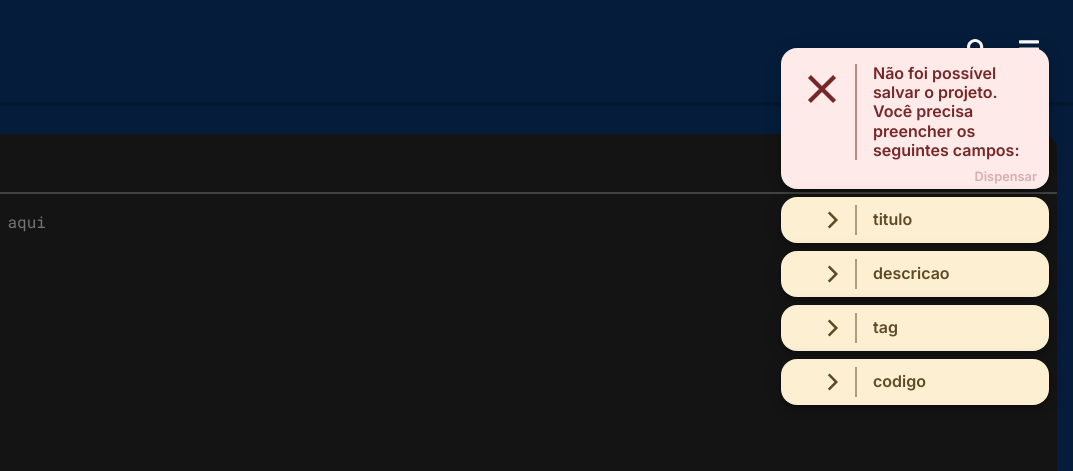
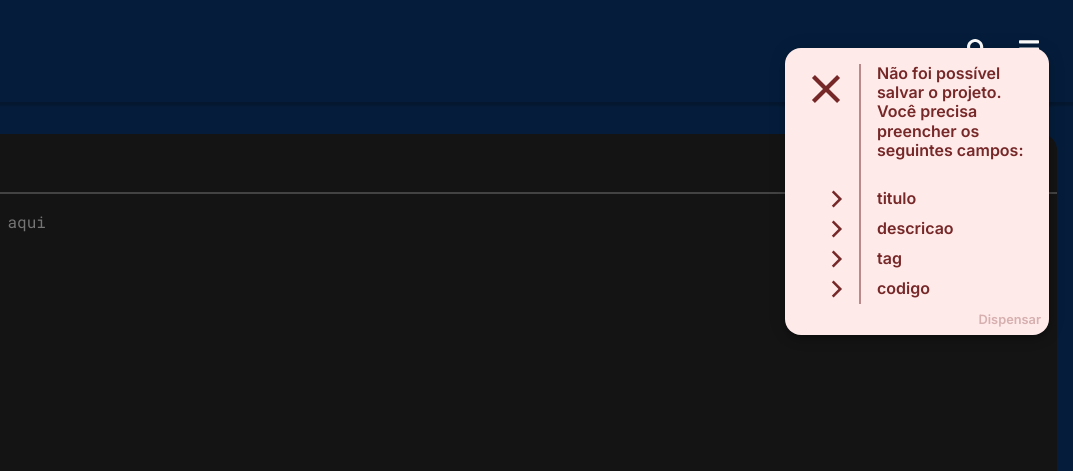
Before and after one commit to vcdomith/codi_bites_v2, a plain HTML site: page index.html in a window 1280 px wide. Both pictures are taken after a click on the button "Salvar projeto". Shown: the top 471 px of the page, 207-1280 px from the left. Drawn offline with nearby package versions, Linux system fonts and the light colour scheme.

Commit message:
Funcionalidades Notificações + CSS

```diff
--- a/index.html
+++ b/index.html
@@ -126,16 +126,7 @@
 
         <!-- Notificações -->
         <ul id="notificacoes" class="hidden notificacoes">
-
-
         </ul>
-
-        <!-- Essas notificações são apenas templates, elas vão ser criadas pela função propria dentro da lógica do salvaProjeto() -->
-        <div id="notificacao-salvar" class="notificacao notificacao-salvar hidden">Projeto salvo com sucesso!</div>
-        <div id="notificacao-erro" class="notificacao notificacao-erro hidden">Não foi possível salvar o projeto. Você precisa preencher os seguintes campos:
-            <!-- Viria uma lista com todos os campos vazios em seguida. -->
-        </div>
-
     </sec>
 </body>
 </html>
--- a/scripts/projetoObject.js
+++ b/scripts/projetoObject.js
@@ -18,16 +18,16 @@ function createNewElement(elementTag, elementClass, elementContent = '') {
 
 const listaNotificacoes = document.getElementById('notificacoes')
 
+function criaNotificacao(tipoNotificacao, elemento = '', parent) {
 
-function criaNotificacao(tipoNotificacao, elemento = '') {
-
+    // Instancia um objeto com a base de elementos para cada tipo de notificação('sucesso', 'erro' e 'extra') para ser acessado na função se comporte diferente dependendo de qual input
     const tiposNotificacoes = {
 
-        salvar: {
+        sucesso: {
 
-            tipo: 'salvar',
+            tipo: 'sucesso',
             svg: '<svg fill="#000000" viewBox="0 0 32 32" xmlns="http://www.w3.org/2000/svg" class="informacao-svg"><path d="M5 16.577l2.194-2.195 5.486 5.484L24.804 7.743 27 9.937l-14.32 14.32z"/></svg>',
-            texto: 'Projeto salvo com sucesso!',
+            texto: elemento,
 
         },
 
@@ -35,7 +35,7 @@ function criaNotificacao(tipoNotificacao, elemento = '') {
 
             tipo: 'erro',
             svg: '<svg fill="#000000" width="100%" height="100%" viewBox="0 0 32 32" xmlns="http://www.w3.org/2000/svg" class="informacao-svg"><path d="M7.004 23.087l7.08-7.081-7.07-7.071L8.929 7.02l7.067 7.069L23.084 7l1.912 1.913-7.089 7.093 7.075 7.077-1.912 1.913-7.074-7.073L8.917 25z"/></svg>',
-            texto: 'Não foi possível salvar o projeto. Você precisa preencher os seguintes campos:',
+            texto: elemento,
 
         },
 
@@ -48,34 +48,54 @@ function criaNotificacao(tipoNotificacao, elemento = '') {
         }
     }
 
+    // Acessa o objeto com os templates e seleciona um dos objetos internos para criar o elemento baseado na chave acessada
     const notificacao = tiposNotificacoes[tipoNotificacao]
 
-    const notificacaoSalvar = createNewElement('li', 'notificacao')
-    notificacaoSalvar.classList.add(`notificacao-${notificacao.tipo}`)
-    notificacaoSalvar.setAttribute('id', `notificacao-${notificacao.tipo}`)
+    // Bloco que assegura que só tenha uma notificação de cada tipo ativa por vez. Menos as 'extra's que são lidadas no escopo da função criaProjeto() porque lá é onde está o Array de elementos vazios.
+    const notificacaoExiste = document.getElementById(`notificacao-${notificacao.tipo}`)
+    if (notificacaoExiste && notificacaoExiste.id !== 'notificacao-extra') {
+        return
+    }
+
+    // Elemento em si é criado nesse bloco a seguir. Cada campo que modifica por tipo acessa o objeto notificacao e consegue o valor necessário
+    const notificacaoCriada = createNewElement('li', 'notificacao')
+    notificacaoCriada.classList.add(`notificacao-${notificacao.tipo}`)
+    notificacaoCriada.setAttribute('id', `notificacao-${notificacao.tipo}`)
 
         const wrapperInfo = createNewElement('div', 'wrapper-informacao')
 
             const svgInfo = notificacao.svg
 
-            const h3Info = createNewElement('h3', 'informacao-h3')
-            h3Info.textContent = notificacao.texto
+            const h3Info = createNewElement('h3', 'informacao-h3', notificacao.texto)
+            h3Info.classList.add(`informacao-h3-${notificacao.tipo}`)
 
         wrapperInfo.innerHTML = svgInfo
         wrapperInfo.appendChild(h3Info)
 
         const botaoDispensar = createNewElement('button', 'botao-dispensar', 'Dispensar')
-        botaoDispensar.setAttribute('id', 'botao-dispensar')
+        botaoDispensar.setAttribute('id', `botao-dispensar-${notificacao.tipo}`)
         botaoDispensar.setAttribute('type', 'button')
 
-    notificacaoSalvar.appendChild(wrapperInfo)
+    notificacaoCriada.appendChild(wrapperInfo)
 
-    if (!(tipoNotificacao === 'extra')) {
+    tipoNotificacao === 'sucesso' ? notificacaoCriada.appendChild(botaoDispensar) : null
 
-        notificacaoSalvar.appendChild(botaoDispensar)
-    }
+    parent.appendChild(notificacaoCriada)
 
-    listaNotificacoes.appendChild(notificacaoSalvar)
+    botaoDispensar.addEventListener('click', () => {
+
+        notificacaoCriada.style.opacity = '0'
+        notificacaoCriada.remove()
+    })
+
+    const tempoNotificacaoVisivel = 100000
+
+    setTimeout(() => {
+        if (notificacaoCriada) {
+            notificacaoCriada.style.opacity = '0'
+            notificacaoCriada.addEventListener('transitionend', () => notificacaoCriada.remove())
+        }
+    }, tempoNotificacaoVisivel)
 }
 
 // Lógica para criar e salvar projeto
@@ -96,11 +116,31 @@ function criaProjeto() {
 
     // Se a Array de campos vazio estiver vazia a função continua, caso contrário esse bloco intemrrompe o processo e avisa o usuário.
     if (camposVazios.length > 0) {
-        criaNotificacao('erro')
+        criaNotificacao('erro', 'Não foi possível salvar o projeto. Você precisa preencher os seguintes campos:', listaNotificacoes)
+
+        const notificacaoErro = document.querySelector('.notificacao-erro')
+
+        // Condição para que notificações-extras não sejam chamadas mais de uma vez enquanto estiver na tela
+        if (notificacaoErro.querySelector('#notificacao-extra')) {
+            console.log('Notificação já está sendo msotrada, espere para poder chama-lá denovo')
+            return false
+        }
 
         camposVazios.forEach((element) => {
-            criaNotificacao('extra', element.classList[0])
+            criaNotificacao('extra', element.classList[0], notificacaoErro)
         })
+
+        const botaoDispensar = createNewElement('button', 'botao-dispensar', 'Dispensar')
+        botaoDispensar.setAttribute('id', `botao-dispensar-erro`)
+        botaoDispensar.setAttribute('type', 'button')
+        botaoDispensar.addEventListener('click', () => {
+
+            notificacaoErro.style.opacity = '0'
+            notificacaoErro.remove()
+        })
+
+        notificacaoErro.appendChild(botaoDispensar)
+
         return false
     }
 
@@ -142,14 +182,16 @@ function salvaProjeto() {
     }
 
     // Valida o nome do projeto para assegurar que não tenha nenhuma duplicata ou overwrite no localStorage
+
+    // Vai ser reescrito para que projetos sejam salvos em uma pasta local/github
     if (localStorage.getItem(`${projeto.titulo}`)) {
-        alert(`Projeto "${projeto.titulo}" já existente no localStorage`)
+        criaNotificacao('erro', `Projeto "${projeto.titulo}" já existente no localStorage`, listaNotificacoes)
         return
     }
     // localStorage.setItem(`${localStorage.length} - ${projeto.titulo}`, JSON.stringify(projeto))
     localStorage.setItem(`${localStorage.length}`, JSON.stringify(projeto))
     // console.log(`Projeto ${projeto.titulo} salvo no localStorage`)
-    criaNotificacao('salvar')
+    criaNotificacao('sucesso', 'Projeto salvo com sucesso!', listaNotificacoes)
 }
 
 const botaoSalvarProjeto = document.querySelector('#botao-salvar')
--- a/styles/components/_notificacoes.scss
+++ b/styles/components/_notificacoes.scss
@@ -37,7 +37,8 @@
 
 
             min-height: $tamanho-svg;
-            min-width: 160px;
+            // min-width: 160px;
+            width: 160px;
 
             align-items: center;
         }
@@ -100,8 +101,8 @@
         flex-direction: column;
         align-items: flex-end;
 
-        padding: 1rem 0.25rem 0.25rem 1rem;
-        gap: 0.5rem;
+        padding: 1rem 0rem 0rem 1rem;
+        // gap: 0.5rem;
 
         border-radius: 1rem;
         // background-color: $cor-texto;
@@ -109,65 +110,53 @@
 
         width: calc(264px - 1*(1rem));
 
-        // .wrapper-informacao {
+        transition: opacity 1s;
 
-        //     display: flex;
-        //     align-items: flex-start;
+        .notificacao-extra {
+            padding-top: 0rem;
+            padding-bottom: 0rem;
+            padding-right: 0;
+            gap: 0;
 
-        //     .informacao-img {
-        //         width: 50px;
+            width: calc(264px - 1*(1rem));
+            height: 30px;
 
-        //         padding-right: 1rem;
-        //     }
+            background-color: transparent;
+            box-shadow: none;
 
-        //     .informacao-h3 {
+            @include props-notificacao(#ffeaea, 30px);
 
-        //         font-family: $fonte-base;
-        //         font-size: 1rem;
-        //         font-weight: 600;
-        //         line-height: 1.1rem;
+            &:first-child {
+                .informacao-h3 {
 
-        //         margin: 0;
+                    padding-top: 1rem;
+                }
+            }
+        }
 
-        //         border-left: 2px solid $cor-fundo-editor;
-        //         padding-left: 1rem;
-        //     }
-        // }
-
-        // .botao-dispensar {
-        //     width: auto;
-
-        //     outline: none;
-        //     border: 2px solid transparent;
-
-        //     border-radius: 0.5rem;
-        //     background: none;
-
-        //     cursor: pointer;
-
-        //     text-align: start;
-        //     font-family: $fonte-base;
-        //     font-size: 0.8rem;
-        //     font-weight: 600;
-
-        //     color: transparentize($cor-fundo-editor, 0.7);
-
-        //     &:hover {
-        //         color: transparentize($cor-fundo-editor, 0.4);
-        //     }
-        // }
     }
 
-    .notificacao-salvar {
+    .notificacao-sucesso {
+        $cor-fundo-notificacao: #f4ffea;
+
         background-color: #f4ffea;
 
         @include props-notificacao(#f4ffea, 50px)
     }
 
     .notificacao-erro {
+        $cor-fundo-notificacao: #ffeaea;
+
         background-color: #ffeaea;
 
-        @include props-notificacao(#ffeaea, 50px)
+        padding-right: 0;
+
+        @include props-notificacao(#ffeaea, 50px);
+
+        .informacao-h3-erro {
+            padding-bottom: 1.5rem;
+        }
+
     }
 
     .notificacao-extra {
@@ -181,4 +170,7 @@
         @include props-notificacao(#fdefd2, 30px)
     }
 
+    .botao-dispensar {
+        padding: 0.5rem;
+    }
 }
```
Also changed, not shown: styles/style.css, 1 other file.
